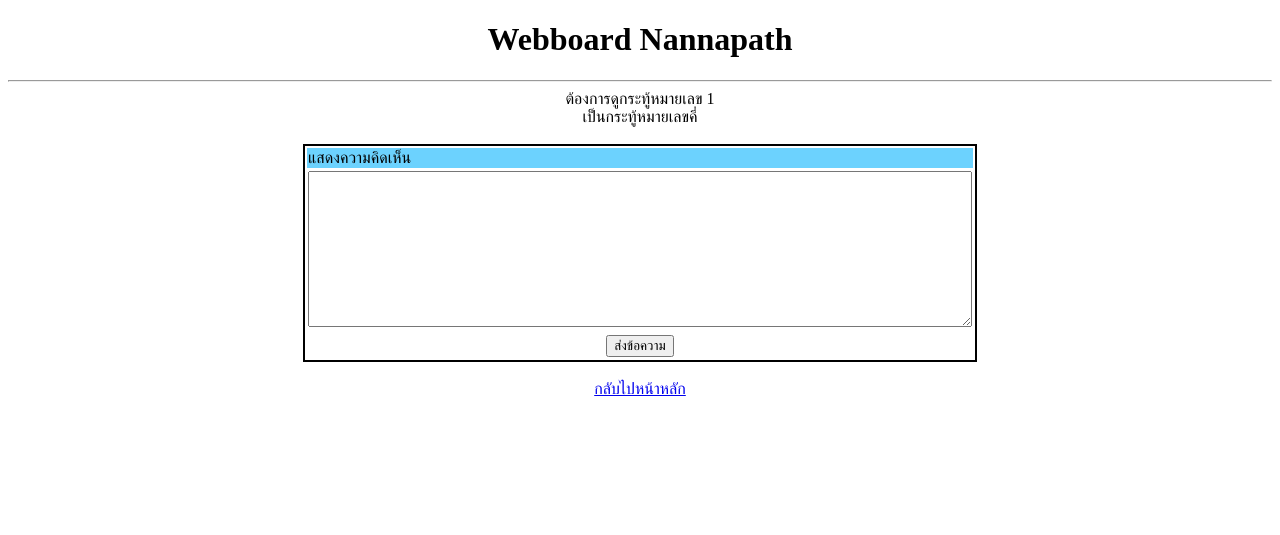
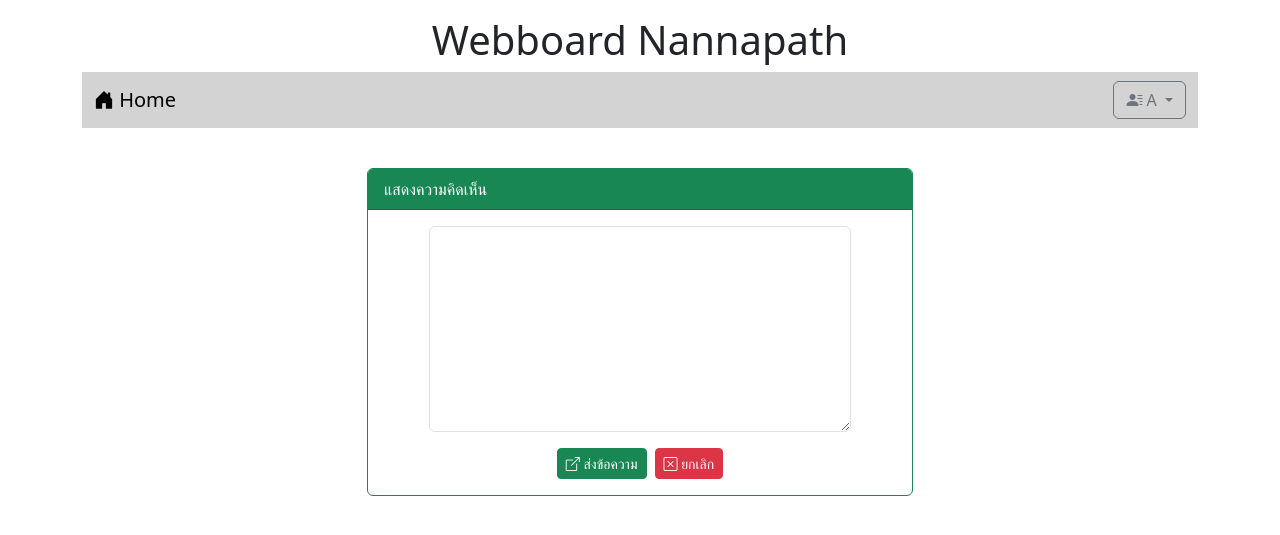
Before and after one commit to Anannapath/Webboard-Nannapath, a PHP site: page /post.php?id=1 in a window 1280 px wide. Shown: the top 535 px of the page. Run offline with PHP 8.4, Linux system fonts and the light colour scheme; a user stored in the database is signed in.

Commit message:
Edit post work10

```diff
--- a/post.php
+++ b/post.php
@@ -1,38 +1,54 @@
+<?php
+
+session_start();
+if(!isset($_SESSION['id'])){
+    header("location:index.php");
+    die();
+}
+?>
 <!DOCTYPE html>
 <html lang="en">
 <head>
     <meta charset="UTF-8">
     <meta name="viewport" content="width=device-width, initial-scale=1.0">
+    <link href="https://cdn.jsdelivr.net/npm/bootstrap@5.3.2/dist/css/bootstrap.min.css" rel="stylesheet" integrity="sha384-T3c6CoIi6uLrA9TneNEoa7RxnatzjcDSCmG1MXxSR1GAsXEV/Dwwykc2MPK8M2HN" crossorigin="anonymous">
+    <script src="https://cdn.jsdelivr.net/npm/bootstrap@5.3.2/dist/js/bootstrap.bundle.min.js" integrity="sha384-C6RzsynM9kWDrMNeT87bh95OGNyZPhcTNXj1NW7RuBCsyN/o0jlpcV8Qyq46cDfL" crossorigin="anonymous"></script>
+    <link rel="stylesheet" href="https://cdn.jsdelivr.net/npm/bootstrap-icons@1.11.3/font/bootstrap-icons.min.css">
     <title>Post</title>
 </head>
 <body>
-<h1 style="text-align: center;">Webboard Nannapath</h1>
-    <hr>
-    <div style="text-align: center;">
-        ต้องการดูกระทู้หมายเลข <?php echo " $_GET[id]<br>";
+    <div class="container-lg">
+        <h1 style="text-align: center;" class="mt-3">Webboard Nannapath</h1>
 
-        $id = $_GET['id'];
-        if(($id%2) == 0){
-            echo "เป็นกระทู้หมายเลขคู่";
-        }else{
-            echo "เป็นกระทู้หมายเลขคี่";
-        }
+        <?php
+            include "nav.php"
         ?>
-
+        <div class="row mt-4">
+            <div class="col-lg-3 col-md-2 col-sm-1"></div>
+            <div class="col-lg-6 col-md-8 col-sm-10">
+                <div class="card border-success mt-3">
+                    <div class="card-header bg-success text-white"> แสดงความคิดเห็น</div>
+                    <div class="card-body">
+                        <form action="post_save.php" method="post">
+                            <input type="hidden" name="post_id" value="<?= $_GET['id']; ?>">
+                            <div class="row mb-3 justify-content-center">
+                                <div class="col-lg-10">
+                                    <textarea name="comment" rows="8" class="form-control" require></textarea>
+                                </div>
+                            </div>
+                            <div class="row">
+                                <div class="col-lg-12 d-flex justify-content-center" >
+                                    <button type="submit" class="btn btn-success btn-sm text-while">  <i class="bi bi-box-arrow-up-right"></i> ส่งข้อความ </button>
+                                    <button type="reset" class="btn btn-danger btn-sm ms-2">  <i class="bi bi-x-square"></i> ยกเลิก </button>
+                                </div>
+                            </div>
+                        </form>
+                    </div>
+                </div>
+                <br>
+            </div>
+            <div class="col-lg-3 col-md-2 col-sm-1 "></div>
+        </div>
     </div>
-    <br>
-    <table style="border: 2px solid black; width: 40%;" align="center">
-        <tr>
-            <td style=" background-color: #6CD2FE;">แสดงความคิดเห็น</td>
-        </tr>
-        <tr>
-            <td> <center><textarea  name="" id="" cols="80" rows="10"></textarea></center> </td>
-        <tr>
-        <td style="text-align: center;">
-            <input type="submit" value="ส่งข้อความ"> </td>
-        </td>
-    </table>
-    <br>
-    <center><a href="index.php">กลับไปหน้าหลัก</center>
 </body>
 </html>
```
